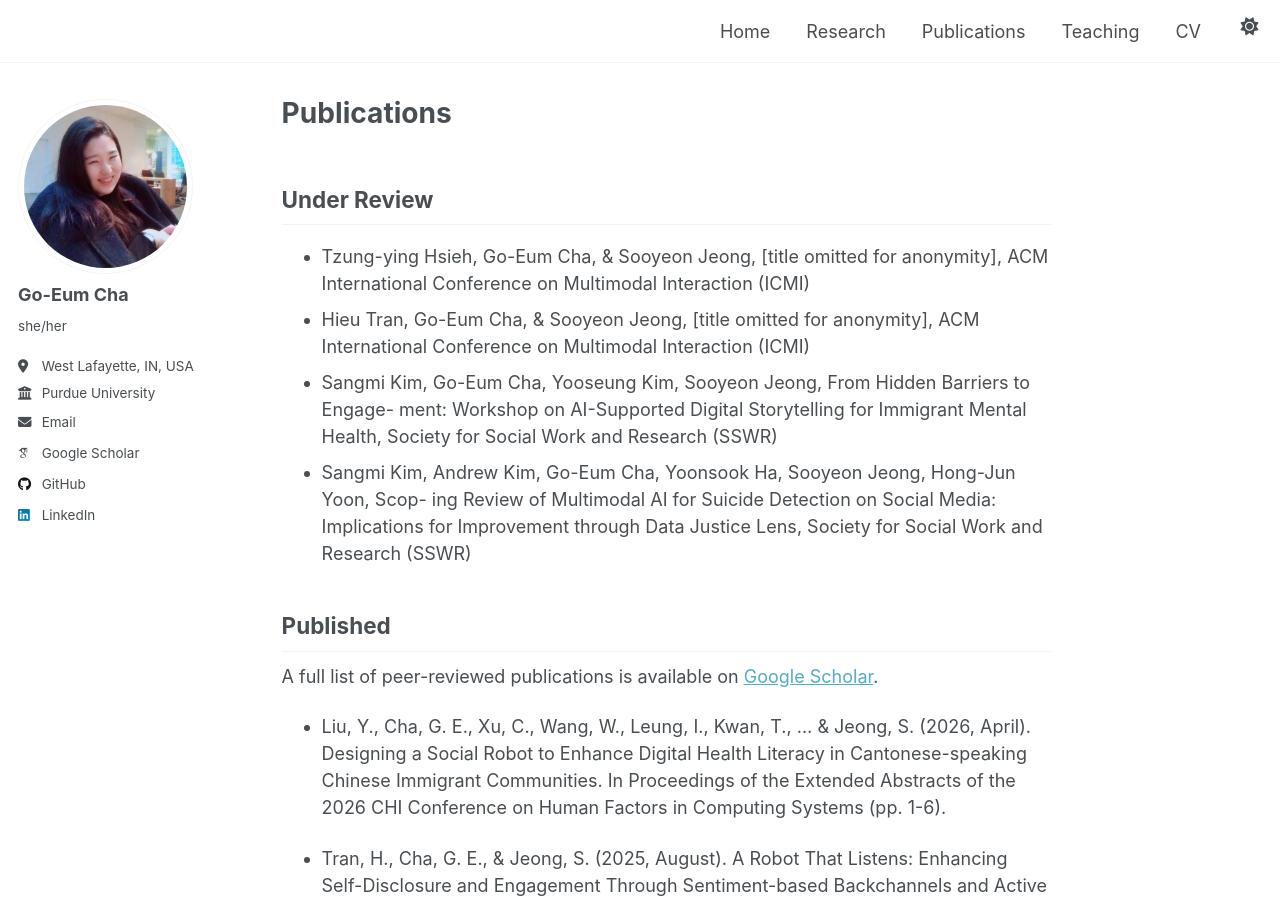
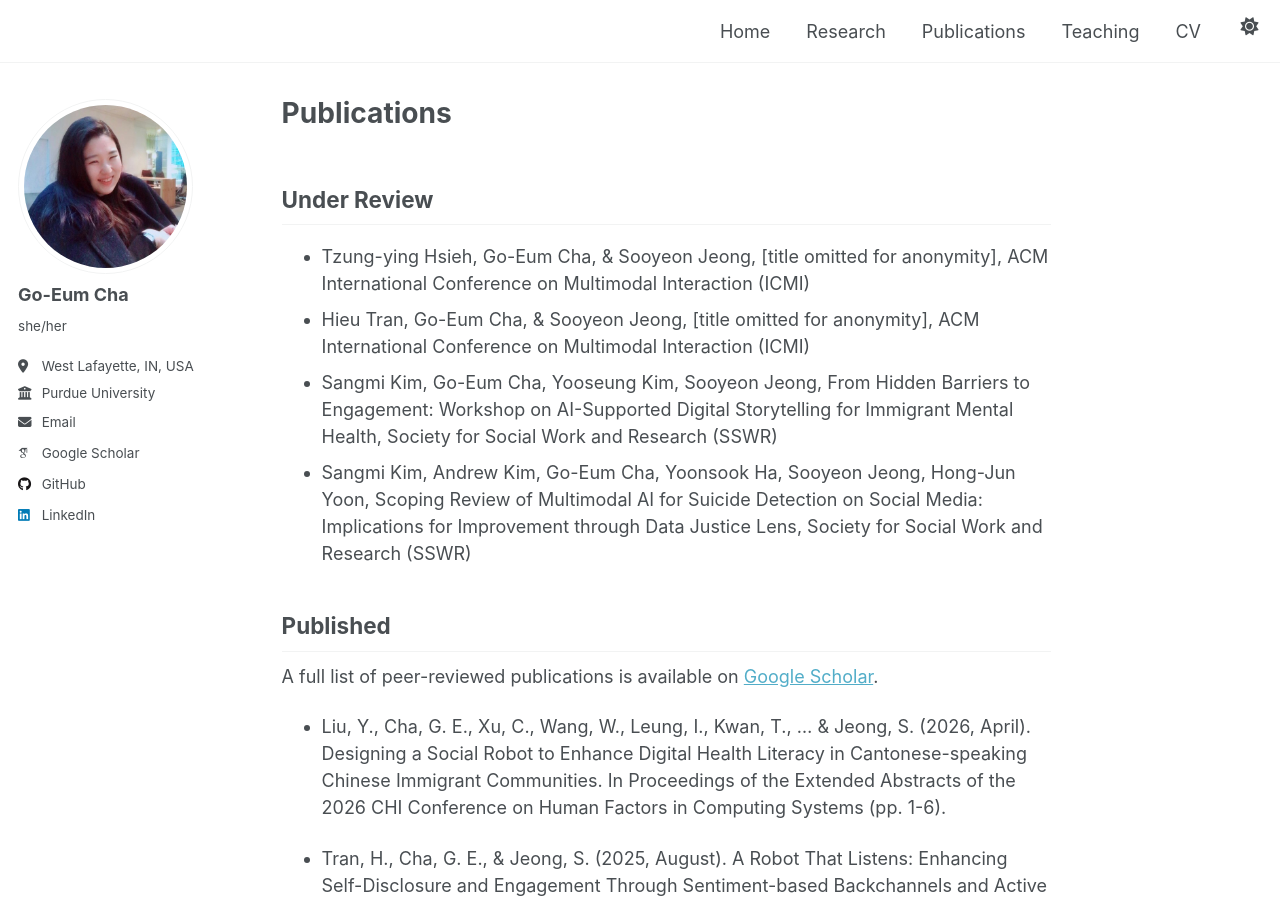
Before and after one commit to chagom/chagom.github.io, a Jekyll site: the page built from _pages/publications.md, in a window 1280 px wide and 900 px high. Built offline with Jekyll 4.4.1, drawn with Linux system fonts in a browser that asks for light colours; some web fonts are replaced.

Commit message:
research typo

```diff
--- a/_pages/publications.md
+++ b/_pages/publications.md
@@ -8,14 +8,9 @@ person_schema: true
 
 ## Under Review
 - Tzung-ying Hsieh, Go-Eum Cha, & Sooyeon Jeong, [title omitted for anonymity], ACM International Conference on Multimodal Interaction (ICMI)
-- Hieu Tran, Go-Eum Cha, & Sooyeon Jeong, [title omitted for anonymity], ACM International
-Conference on Multimodal Interaction (ICMI)
-- Sangmi Kim, Go-Eum Cha, Yooseung Kim, Sooyeon Jeong, From Hidden Barriers to Engage-
-ment: Workshop on AI-Supported Digital Storytelling for Immigrant Mental Health, Society for
-Social Work and Research (SSWR)
-- Sangmi Kim, Andrew Kim, Go-Eum Cha, Yoonsook Ha, Sooyeon Jeong, Hong-Jun Yoon, Scop-
-ing Review of Multimodal AI for Suicide Detection on Social Media: Implications for Improvement
-through Data Justice Lens, Society for Social Work and Research (SSWR)
+- Hieu Tran, Go-Eum Cha, & Sooyeon Jeong, [title omitted for anonymity], ACM International Conference on Multimodal Interaction (ICMI)
+- Sangmi Kim, Go-Eum Cha, Yooseung Kim, Sooyeon Jeong, From Hidden Barriers to Engagement: Workshop on AI-Supported Digital Storytelling for Immigrant Mental Health, Society for Social Work and Research (SSWR)
+- Sangmi Kim, Andrew Kim, Go-Eum Cha, Yoonsook Ha, Sooyeon Jeong, Hong-Jun Yoon, Scoping Review of Multimodal AI for Suicide Detection on Social Media: Implications for Improvement through Data Justice Lens, Society for Social Work and Research (SSWR)
 
 
 ## Published
```
